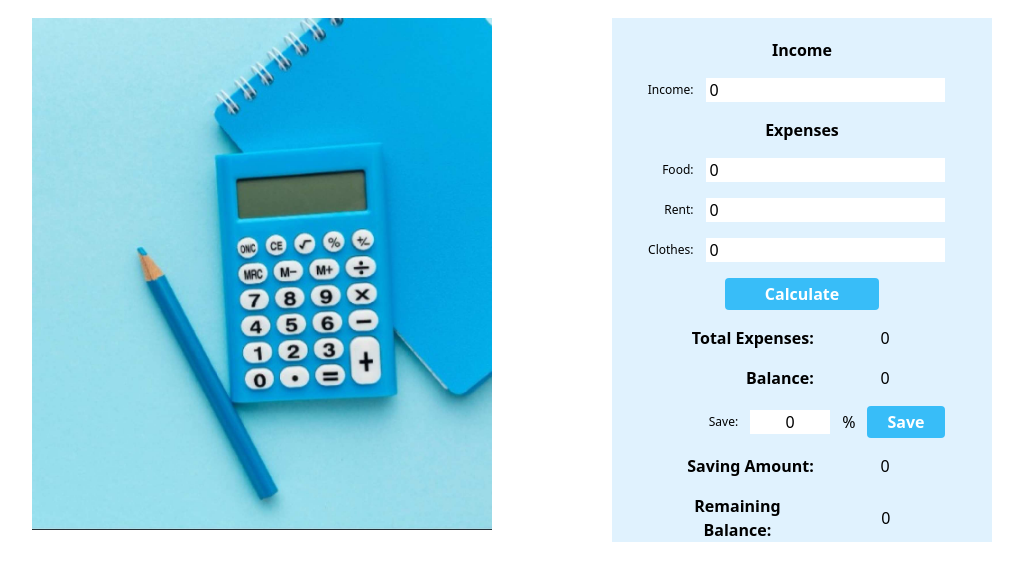
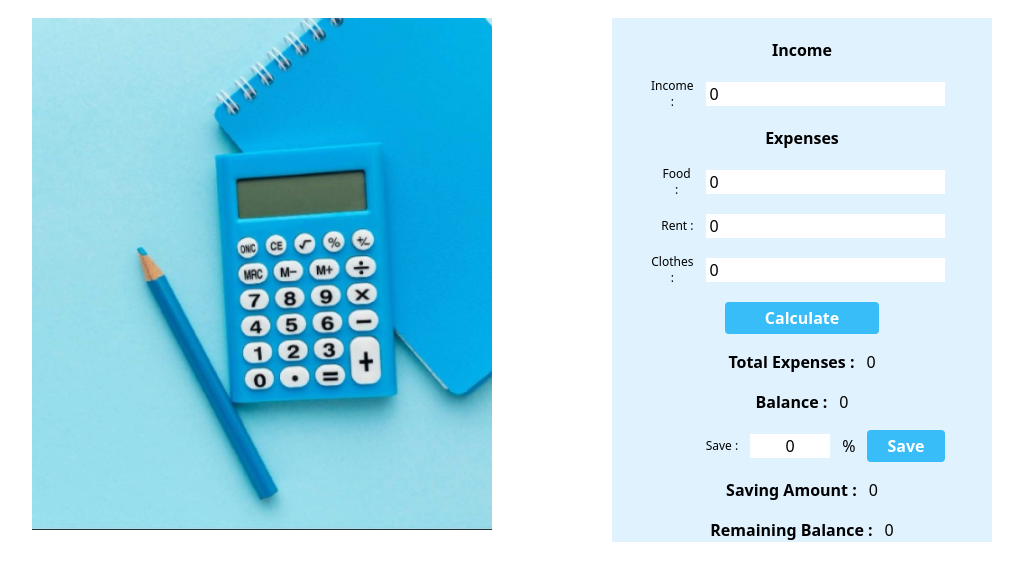
Before and after one commit to Tonmoy1060/money-master, a plain HTML site: page index.html in a window 1280 px wide. Both pictures are taken after a click on the button "Calculate". Shown: the part 70-650 px from the top of the page, without its empty margins (128-1151 px from the left). Drawn offline with nearby package versions, Linux system fonts and the light colour scheme.

Commit message:
total  expenses

```diff
--- a/index.html
+++ b/index.html
@@ -31,7 +31,7 @@
                         Income
                     </h1>
                     <div class="flex justify-end w-3/4 mx-auto items-center	">
-                        <h1 class="text-xs">Income:</h1>
+                        <h1 class="text-xs">Income :</h1>
                         <input id="income-input" value="0" class="p-1 ml-3 h-6" type="text">
                     </div>
                     <!-- expenses part -->
@@ -39,53 +39,53 @@
                         Expenses
                     </h1>
                     <div class="flex justify-end w-3/4 mx-auto items-center	">
-                        <h1 class="text-xs">Food:</h1>
+                        <h1 class="text-xs">Food :</h1>
                         <input id="food-input" value="0" class="p-1 ml-3 h-6" type="text">
                     </div>
                     <div class="flex justify-end w-3/4 mx-auto items-center	">
-                        <h1 class="text-xs">Rent:</h1>
-                        <input value="0" class="p-1 ml-3 h-6" type="text">
+                        <h1 class="text-xs">Rent :</h1>
+                        <input id="rent-input" value="0" class="p-1 ml-3 h-6" type="text">
                     </div>
                     <div class="flex justify-end w-3/4 mx-auto items-center">
-                        <h1 class="text-xs">Clothes:</h1>
-                        <input value="0" class="p-1 ml-3 h-6" type="text">
+                        <h1 class="text-xs">Clothes :</h1>
+                        <input id="clothes-input" value="0" class="p-1 ml-3 h-6" type="text">
                     </div>
                     <!-- calculate button -->
                     <button id="calculation-button" class="px-10 py-1 bg-sky-400 text-white font-semibold rounded">Calculate</button>
                     <!-- total expensesand balance -->
-                    <div class="flex justify-end w-3/4 mx-auto items-center">
+                    <div class="flex justify-center w-3/4 mx-auto items-center">
                         <h1 class="text-base font-bold">
-                            Total Expenses:
+                            Total Expenses :
                         </h1>
-                        <input value="0" class="p-1 ml-3 bg-sky-100 h-6 text-center w-5/12" type="text">
+                        <p id="expences-input" class="ml-3">0</p>
                     </div>
-                    <div class="flex justify-end w-3/4 mx-auto items-center mt-0">
+                    <div class="flex justify-center w-3/4 mx-auto items-center mt-0">
                         <h1 class="text-base text-center font-bold">
-                            Balance:
+                            Balance :
                         </h1>
-                        <input value="0" class="p-1 ml-3 bg-sky-100 h-6 text-center w-5/12" type="text">
+                        <p id="balance-input" class="ml-3">0</p>
                     </div>
 
                     <!-- saving part -->
                     <div class="flex justify-end w-3/4 mx-auto items-center">
-                        <h1 class="text-xs">Save:</h1>
+                        <h1 class="text-xs">Save :</h1>
                         <input value="0" class="p-1 ml-3 w-20 h-6 text-center" type="text">
                         <h1 class="mx-3">%</h1>
                         <!-- save button -->
                         <button class="px-5 py-1 bg-sky-400 text-white font-semibold rounded">Save</button>
                     </div>
                     <!-- saving amount and balance -->
-                    <div class="flex justify-end w-3/4 mx-auto items-center">
+                    <div class="flex justify-center w-3/4 mx-auto items-center">
                         <h1 class="text-base font-bold">
-                            Saving Amount:
+                            Saving Amount :
                         </h1>
-                        <input value="0" class="p-1 ml-3 bg-sky-100 h-6 text-center w-5/12" type="text">
+                        <p id="saving-input" class="ml-3">0</p>
                     </div>
-                    <div class="flex justify-end w-3/4 mx-auto items-center mt-0">
+                    <div class="flex justify-center w-3/4 mx-auto items-center mt-0">
                         <h1 class="text-base text-center font-bold">
-                           Remaining Balance:
+                           Remaining Balance :
                         </h1>
-                        <input value="0" class="p-1 ml-3 bg-sky-100 h-6 text-center w-5/12" type="text">
+                        <p id="balance-input" class="ml-3">0</p>
                     </div>
 
                 </div>
--- a/js/custom.js
+++ b/js/custom.js
@@ -1,5 +1,42 @@
+// function getInputValue(inputValue){
+//     const expenses = document.getElementById(inputValue);
+//     const expensesText = expenses.value;
+//     const expensesTextNumber = parseFloat(expensesText);
+//     expenses.value = '';
+//     return expensesTextNumber
+// }
+
+
 document.getElementById('calculation-button').addEventListener('click', function(){
-    const foodExpences = document.getElementById('food-input');
-    const foodExpencesText = foodExpences.value;
-    const foodExpencesTextNumber = parseFloat(foodExpencesText);
+    // food input part
+    // const foodExpences = getInputValue('food-input');
+    // console.log(foodExpences);
+    const foodExpenses = document.getElementById('food-input');
+    const foodExpensesText = foodExpenses.value;
+    const foodExpensesTextNumber = parseFloat(foodExpensesText);
+
+
+    // rent input part
+    // const rentExpences = getInputValue('rent-input');
+    // console.log(rentExpences);
+    const rentExpenses = document.getElementById('rent-input');
+    const rentExpensesText = rentExpenses.value;
+    const rentExpensesTextNumber = parseFloat(rentExpensesText);
+
+    // clothes input part
+    // const clothesExpences = getInputValue('clothes-input');
+    // console.log(clothesExpences);
+    const clothesExpenses = document.getElementById('clothes-input');
+    const clothesExpensesText = clothesExpenses.value;
+    const clothesExpensesTextNumber = parseFloat(clothesExpensesText);
+
+    // total expences sum input
+    const totalExpences = foodExpensesTextNumber + rentExpensesTextNumber + clothesExpensesTextNumber;
+
+    // total expenses get input
+    const expenses = document.getElementById('expences-input');
+    const expensesText = expenses.innerText;
+    const expensesTextNumber = parseFloat(expensesText);
+
+    expenses.innerText = totalExpences;
 })
```
